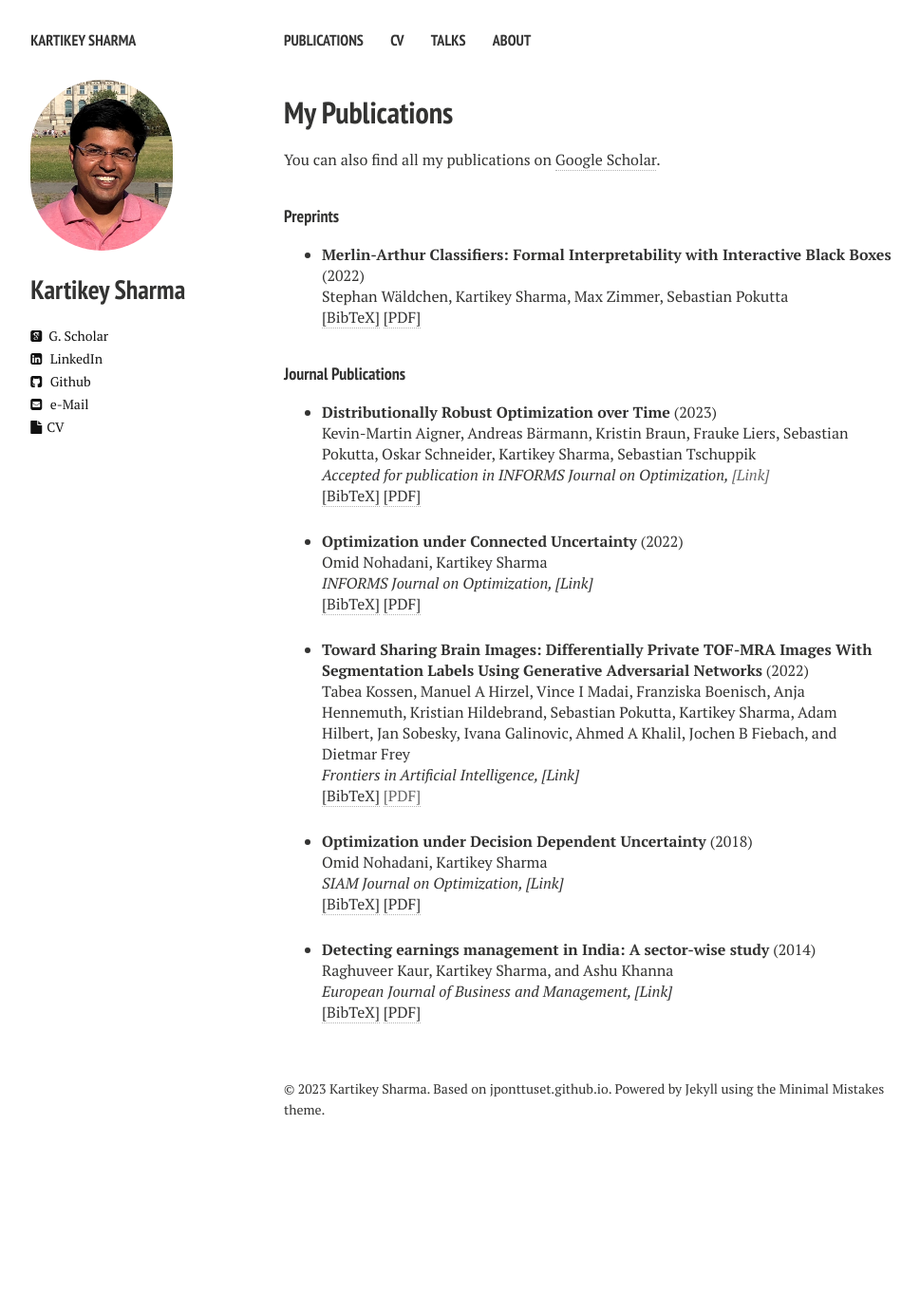
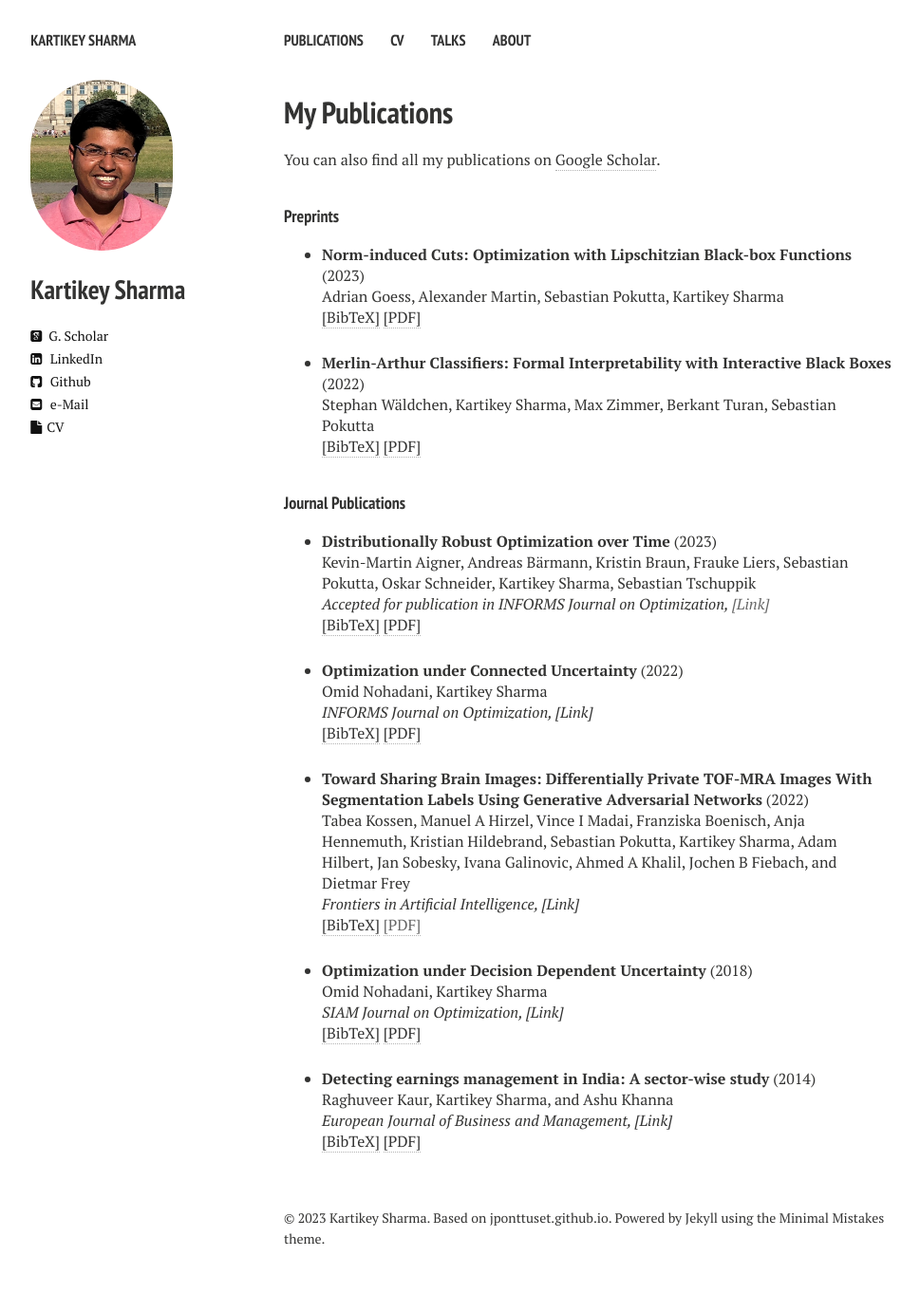
Before and after one commit to kartikeyrinwa/kartikeyrinwa.github.io, a Jekyll site: the page built from publications.md, in a window 1280 px wide. Shown: the whole page at 95% size, without its empty margins (21-990 px from the left). Built offline with Jekyll 4.4.1, drawn with Linux system fonts in a browser that asks for light colours; nearby versions of some CDN libraries; before the commit the page ends 1227 px from its top, so only the background shows below that.

Commit message:
updated paper

```diff
--- a/_data/publication_list.yml
+++ b/_data/publication_list.yml
@@ -1,3 +1,22 @@
+- title: "Norm-induced Cuts: Optimization with Lipschitzian Black-box Functions"
+  year: 2023
+  type: preprint
+  label: goess2023nic
+  image:
+  description:
+  authors: Adrian Goess, Alexander Martin, Sebastian Pokutta, Kartikey Sharma
+  link_pre:
+    url: https://opus4.kobv.de/opus4-trr154/files/518/nic_preprint.pdf
+    display: kobv.de (2023)
+  link_main:
+    url:
+    display:
+  bibtex: |
+        @article{goess2023nic,
+        title={Norm-induced Cuts: Optimization with Lipschitzian Black-box Functions},
+        author={Goess, Adrian and Martin, Alexander and Pokutta, Sebastian and Sharma, Kartikey}}
+
+
 - title: "Distributionally Robust Optimization over Time"
   year: 2023
   type: journal
@@ -22,7 +41,7 @@
   label: waldchen2022merlin
   image:
   description:
-  authors: Stephan Wäldchen, Kartikey Sharma, Max Zimmer, Sebastian Pokutta
+  authors: Stephan Wäldchen, Kartikey Sharma, Max Zimmer, Berkant Turan, Sebastian Pokutta
   link_pre:
     url: https://arxiv.org/abs/2206.00759.pdf
     display: arXiv:2206.00759 (2022)
```
